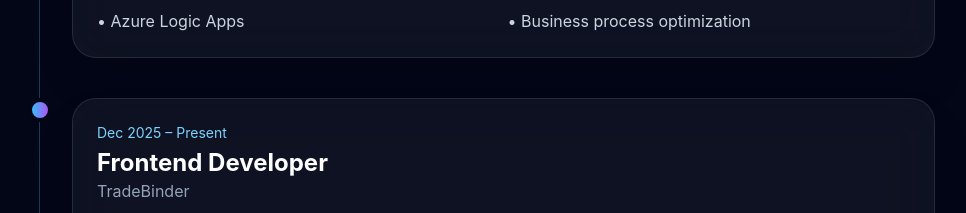
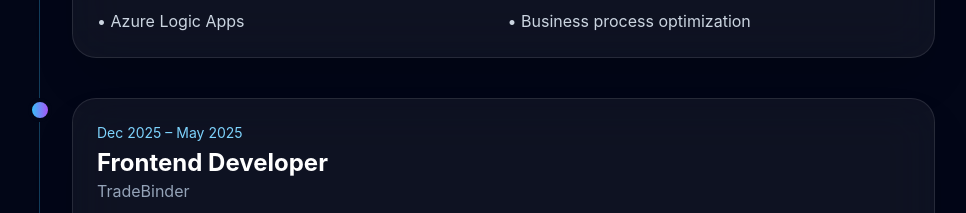
Before and after one commit to tantohtelmah/telmah-portfolio, a React (Vite) app: page / in a window 1280 px wide. Shown: the part 2720-2933 px from the top of the page, without its empty margins (153-1119 px from the left). Built offline with nearby package versions, Linux system fonts and the light colour scheme.

Commit message:
Completed an experience at TradeBinder

```diff
--- a/src/data/portfolio.js
+++ b/src/data/portfolio.js
@@ -27,7 +27,7 @@ export const experience = [
   {
     role: "Frontend Developer",
     company: "TradeBinder",
-    date: "Dec 2025 – Present",
+    date: "Dec 2025 – May 2025",
     points: ["Angular", "Ionic", "TypeScript", "API integrations"]
   },
   {
```
